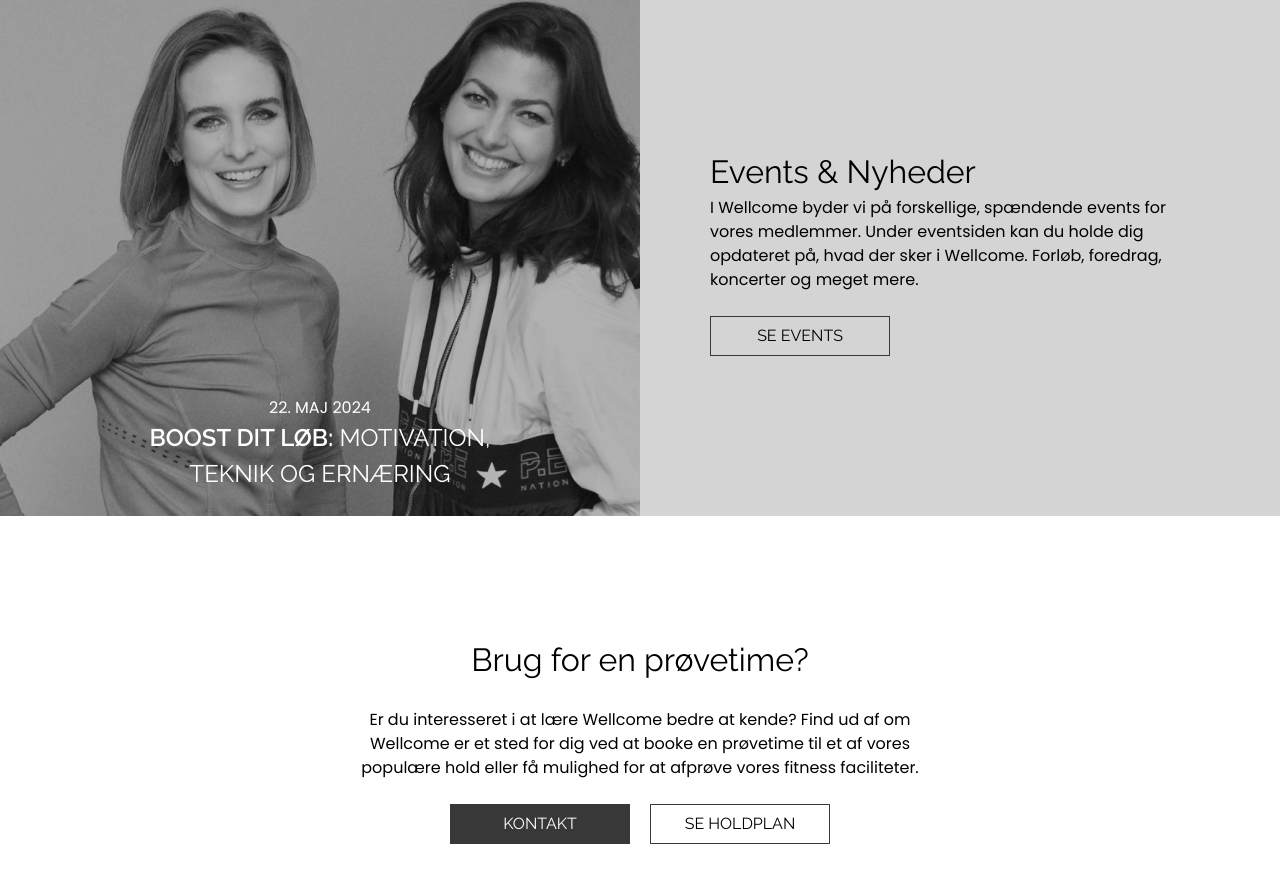
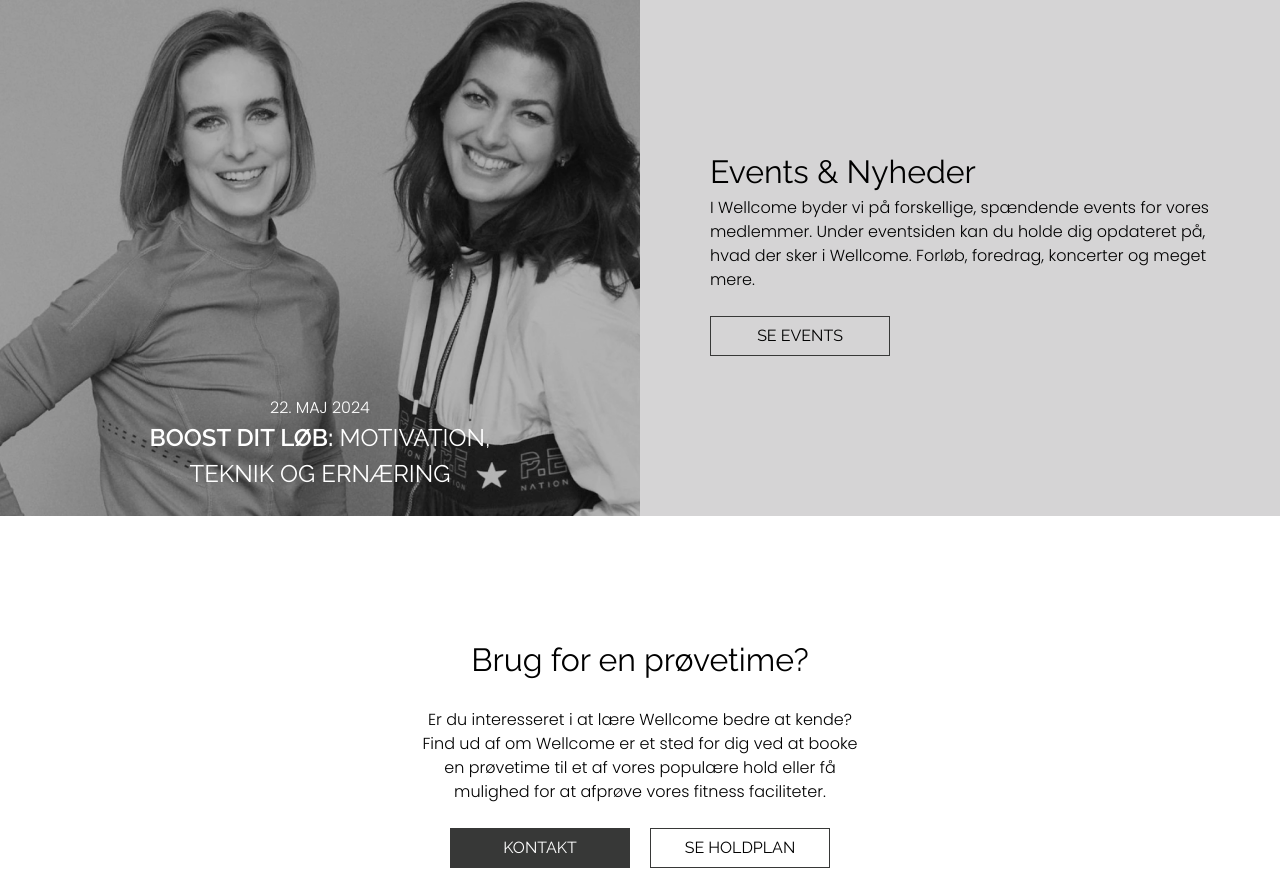
Before and after one commit to JulieGroenborg/wellcome_site, a Next.js app: page / in a window 1280 px wide. Shown: the part 2075-2944 px from the top of the page. Built offline with nearby package versions, Linux system fonts and the light colour scheme; a web font is replaced by a local one.

Commit message:
allmost there

```diff
--- a/src/app/globals.scss
+++ b/src/app/globals.scss
@@ -36,7 +36,7 @@ h3 {
 p {
   font-family: $poppins-font;
   font-size: $spacing-12;
-  font-weight: $font-regular;
+  font-weight: $font-light;
   line-height: $line-height-m;
 }
 
--- a/src/app/landingpage.module.scss
+++ b/src/app/landingpage.module.scss
@@ -144,10 +144,9 @@
 // _________________________________ prøve time section _________________________________
 
 .proevetime_paragraph {
-  // display: grid;
-  width: 280px;
+  min-width: 280px;
+  max-width: 450px;
   text-align: left;
-  // place-content: center;
 }
 .align_btns {
   display: flex;
@@ -158,10 +157,6 @@
 .proevetime_section {
   display: grid;
   justify-content: left;
-  // justify-items: center;
-  // padding-top: $spacing-64;
-  // padding-bottom: $spacing-64;
-  // padding-left: $spacing-48;
   padding: 20% 10%;
 }
 
@@ -196,12 +191,15 @@
   display: grid;
   background-color: $grey200;
   place-content: center;
-  min-width: fit-content;
+  // justify-items: center;
   height: 100%;
   width: 100%;
+
   padding: 10%;
 }
-
+.eventparagraph {
+  max-width: 450px;
+}
 .eventlink {
   display: grid;
   justify-content: center;
```
